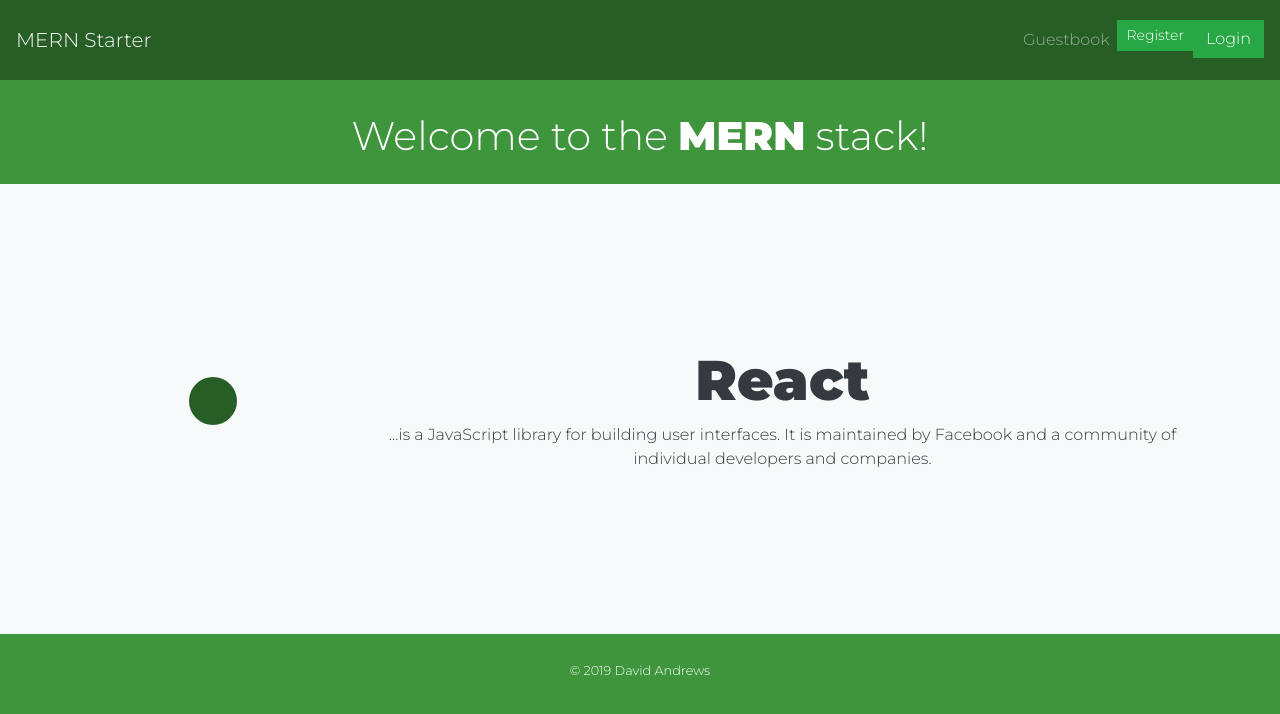
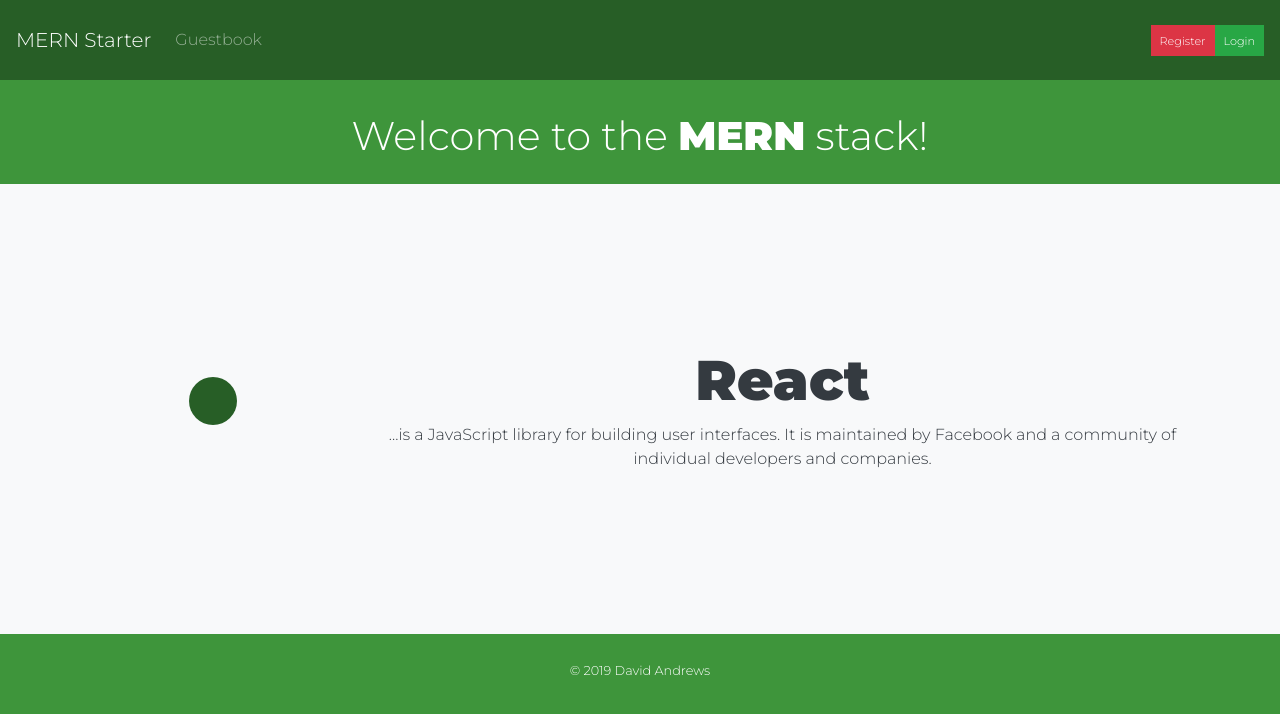
Before and after one commit to dandroos/MERN-stack-demo, a React (Create React App) app in the folder client/: page / in a window 1280 px wide. Shown: the top 714 px of the page. Built offline with nearby package versions, Linux system fonts and the light colour scheme; no server answers; some icons are missing.

Commit message:
initial commit

```diff
--- a/client/src/components/LoginModal.js
+++ b/client/src/components/LoginModal.js
@@ -11,7 +11,7 @@ import {
   NavLink,
   Alert
 } from "reactstrap";
-import PropTypes from 'prop-types';
+import PropTypes from "prop-types";
 import { connect } from "react-redux";
 import { login } from "../redux/authActions";
 import { clearErrors } from "../redux/errorActions";
@@ -73,12 +73,16 @@ class LoginModal extends Component {
 
   render() {
     return (
-      <div>
-        <Button color="success" onClick={this.toggle} href="#">
-          Login
+      <>
+        <Button color="success" size="sm" block onClick={this.toggle}>
+          <small>Login</small>
         </Button>
 
-        <Modal className="text-dark" isOpen={this.state.modal} toggle={this.toggle}>
+        <Modal
+          className="text-dark"
+          isOpen={this.state.modal}
+          toggle={this.toggle}
+        >
           <ModalHeader toggle={this.toggle}>Login</ModalHeader>
           <ModalBody>
             {this.state.msg ? (
@@ -111,7 +115,7 @@ class LoginModal extends Component {
             </Form>
           </ModalBody>
         </Modal>
-      </div>
+      </>
     );
   }
 }
@@ -120,8 +124,8 @@ const mapStateToProps = state => {
   return {
     isAuthenticated: state.auth.isAuthenticated,
     error: state.error
-  }
-}
+  };
+};
 
 export default connect(
   mapStateToProps,
--- a/client/src/components/Logout.js
+++ b/client/src/components/Logout.js
@@ -1,10 +1,14 @@
 import React from "react";
 import { connect } from "react-redux";
 import { logout } from "../redux/authActions";
-import { NavLink } from "reactstrap";
+import { Button } from "reactstrap";
 
 function Logout(props) {
-  return <NavLink onClick={props.logout} href="#">Logout</NavLink>;
+  return (
+    <Button color="secondary" size="sm" onClick={props.logout} href="#">
+      Logout
+    </Button>
+  );
 }
 
 export default connect(
--- a/client/src/components/RegisterModal.js
+++ b/client/src/components/RegisterModal.js
@@ -75,9 +75,9 @@ class RegisterModal extends Component {
 
   render() {
     return (
-      <div>
-        <Button color="success" size="sm" onClick={this.toggle} href="#">
-          Register
+      <>
+        <Button color="danger" size="sm" block onClick={this.toggle} >
+          <small>Register</small>
         </Button>
 
         <Modal className="text-dark" isOpen={this.state.modal} toggle={this.toggle}>
@@ -122,7 +122,7 @@ class RegisterModal extends Component {
             </Form>
           </ModalBody>
         </Modal>
-      </div>
+      </>
     );
   }
 }
--- a/client/src/components/SiteNav.js
+++ b/client/src/components/SiteNav.js
@@ -61,7 +61,7 @@ function SiteNav(props) {
         </NavLink>
         <NavbarToggler onClick={toggle} />
         <Collapse isOpen={isOpen} navbar>
-          <Nav className="ml-auto" navbar>
+          <Nav className="mr-auto" navbar>
             <NavItem>
               <NavLink
                 to="/guestbook"
@@ -71,7 +71,6 @@ function SiteNav(props) {
                 Guestbook
               </NavLink>
             </NavItem>
-            {props.isAuthenticated ? logoutSection : loginRegisterSection}
 
             {/* <NavItem>
                 <AniLink fade to="/second-page" className="nav-link" duration={animationDuration}>
@@ -99,7 +98,13 @@ function SiteNav(props) {
                   <DropdownItem>Reset</DropdownItem>
                 </DropdownMenu>
               </UncontrolledDropdown> */}
+
           </Nav>
+          <hr className="d-block d-sm-none" />
+          <Nav navbar>
+            {props.isAuthenticated ? logoutSection : loginRegisterSection}
+          </Nav>
+
         </Collapse>
       </Navbar>
     </div>
```
Also changed, not shown: 1 other file (tests, documents, lock files or other folders).
